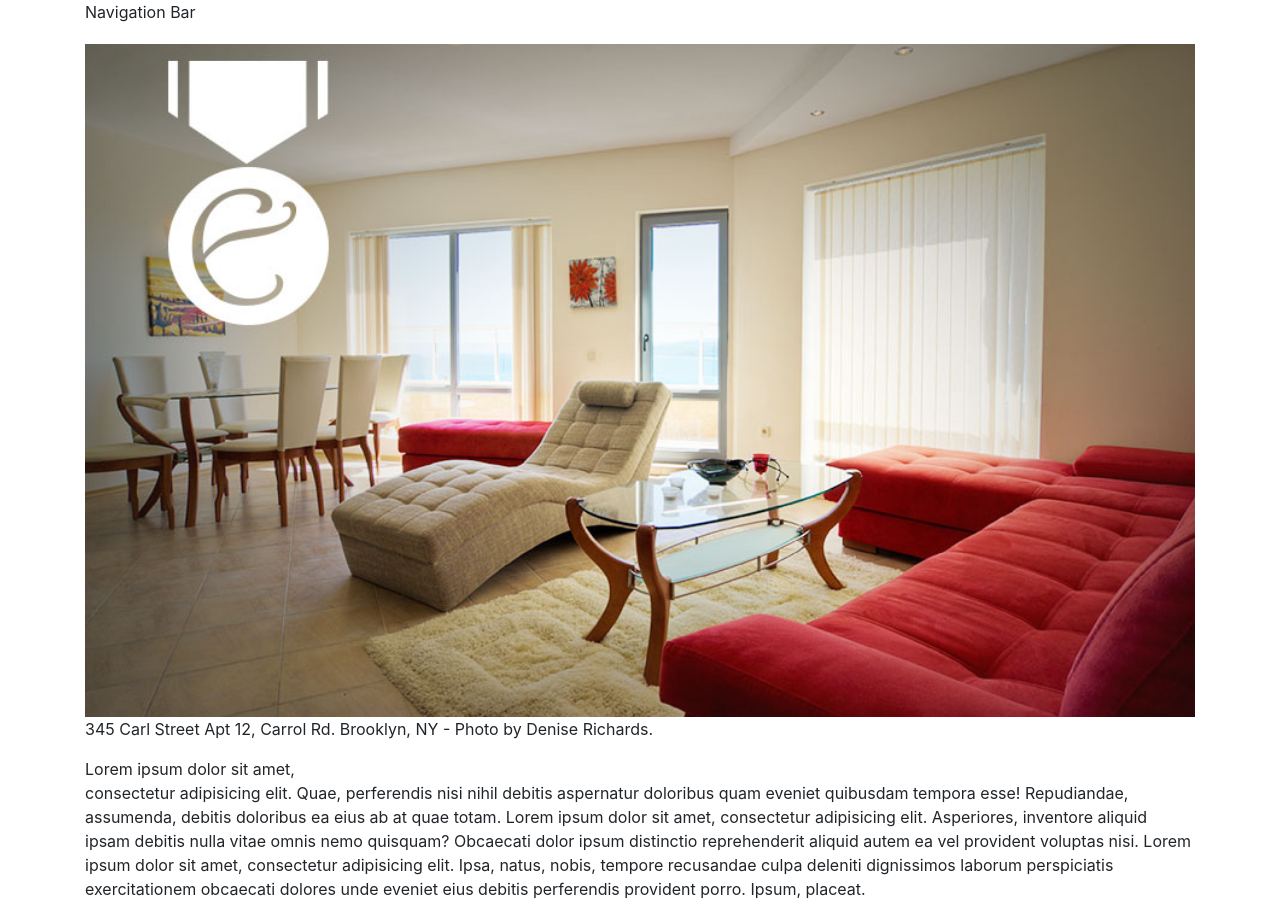
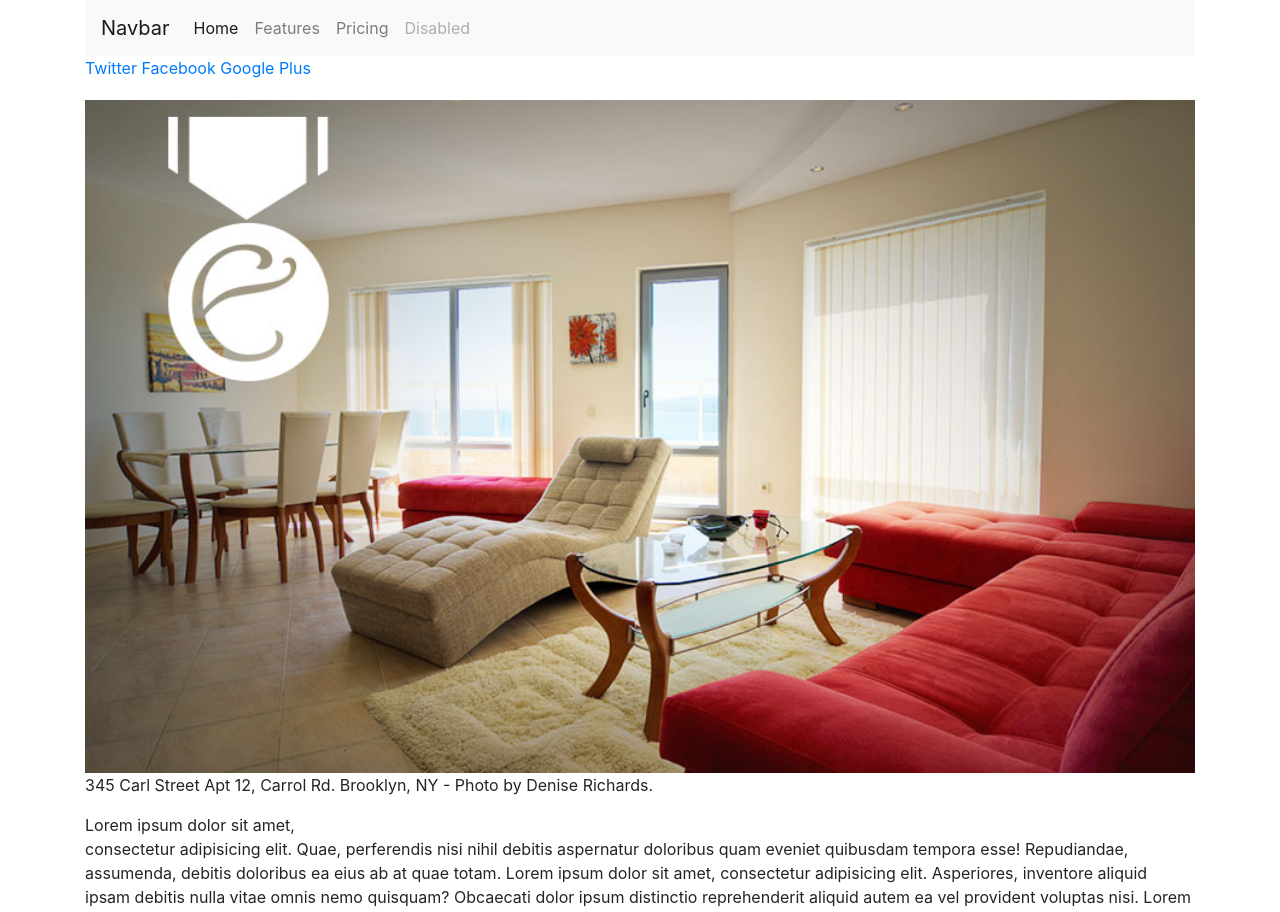
Before and after one commit to Najibsaurus/except-boot, a plain HTML site: page index.html in a window 1280 px wide. Shown: the top 912 px of the page. Drawn offline with nearby package versions, Linux system fonts and the light colour scheme.

Commit message:
finished navbar

```diff
--- a/index.html
+++ b/index.html
@@ -9,7 +9,7 @@
   <!-- Bootstrap CSS -->
   <link rel="stylesheet" href="https://maxcdn.bootstrapcdn.com/bootstrap/4.0.0-beta/css/bootstrap.min.css" integrity="sha384-/Y6pD6FV/Vv2HJnA6t+vslU6fwYXjCFtcEpHbNJ0lyAFsXTsjBbfaDjzALeQsN6M"
     crossorigin="anonymous">
-    <link rel="stylesheet" href="css/style.css">
+  <link rel="stylesheet" href="css/style.css">
 </head>
 
 <body>
@@ -17,7 +17,34 @@
   <div class="container">
     <div class="row">
       <div class="col-sm-12">
-        Navigation Bar
+          <nav class="navbar navbar-expand-lg navbar-light bg-light">
+              <a class="navbar-brand" href="#">Navbar</a>
+              <button class="navbar-toggler" type="button" data-toggle="collapse" data-target="#navbarNav" aria-controls="navbarNav" aria-expanded="false" aria-label="Toggle navigation">
+                <span class="navbar-toggler-icon"></span>
+              </button>
+              <div class="collapse navbar-collapse" id="navbarNav">
+                <ul class="navbar-nav">
+                  <li class="nav-item active">
+                    <a class="nav-link" href="#">Home <span class="sr-only">(current)</span></a>
+                  </li>
+                  <li class="nav-item">
+                    <a class="nav-link" href="#">Features</a>
+                  </li>
+                  <li class="nav-item">
+                    <a class="nav-link" href="#">Pricing</a>
+                  </li>
+                  <li class="nav-item">
+                    <a class="nav-link disabled" href="#">Disabled</a>
+                  </li>
+                </ul>
+              </div>
+            </nav>
+        <div id="social">
+            <a class="twit" href="#" title="Twitter">Twitter</a>
+            <a class="fbook" href="#" title="Facebook">Facebook</a>
+            <a class="gplus" href="#" title="Google Plus">Google Plus</a>
+          </div>
+
       </div>
     </div>
 
@@ -86,7 +113,7 @@
     </div>
     <div class="row">
       <div class="col-sm-12">
-          &copy; 2014 Exceptional Realty. All Rights Reserved.
+        &copy; 2014 Exceptional Realty. All Rights Reserved.
       </div>
     </div>
 
```
